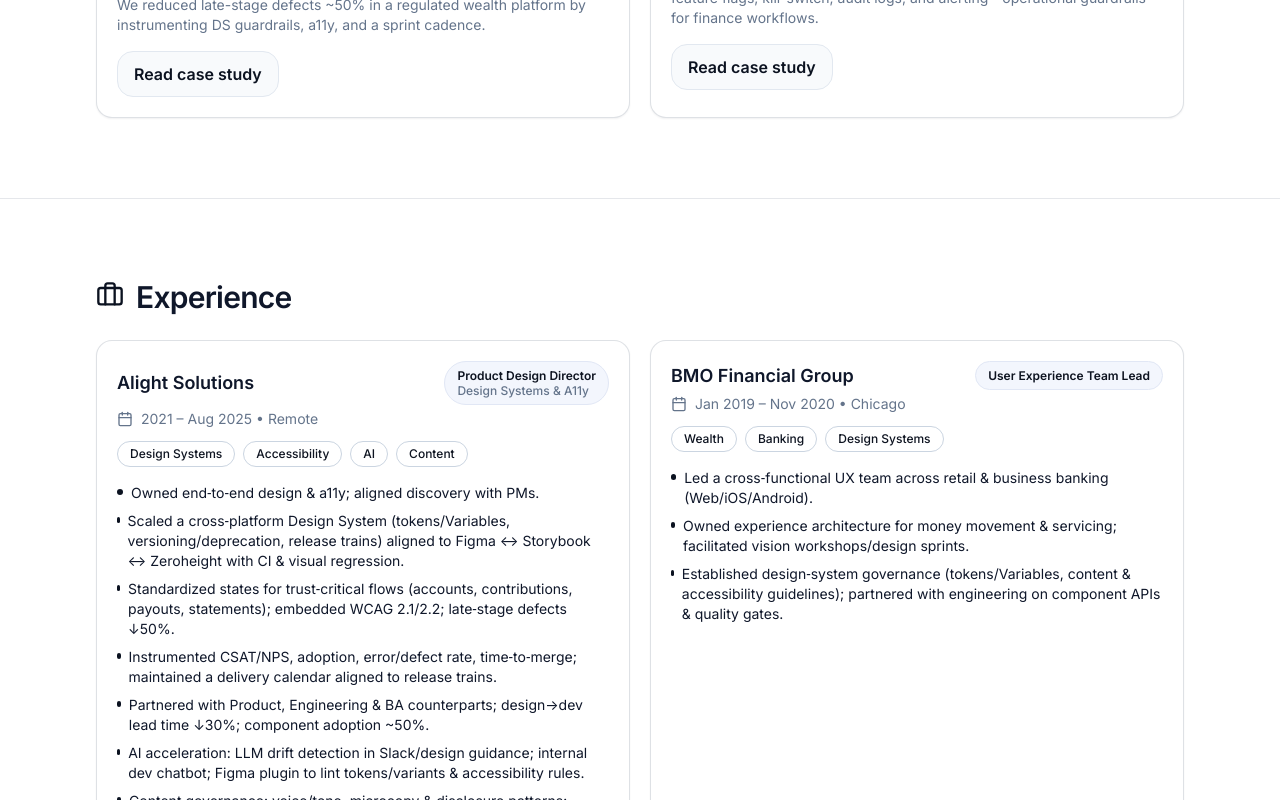
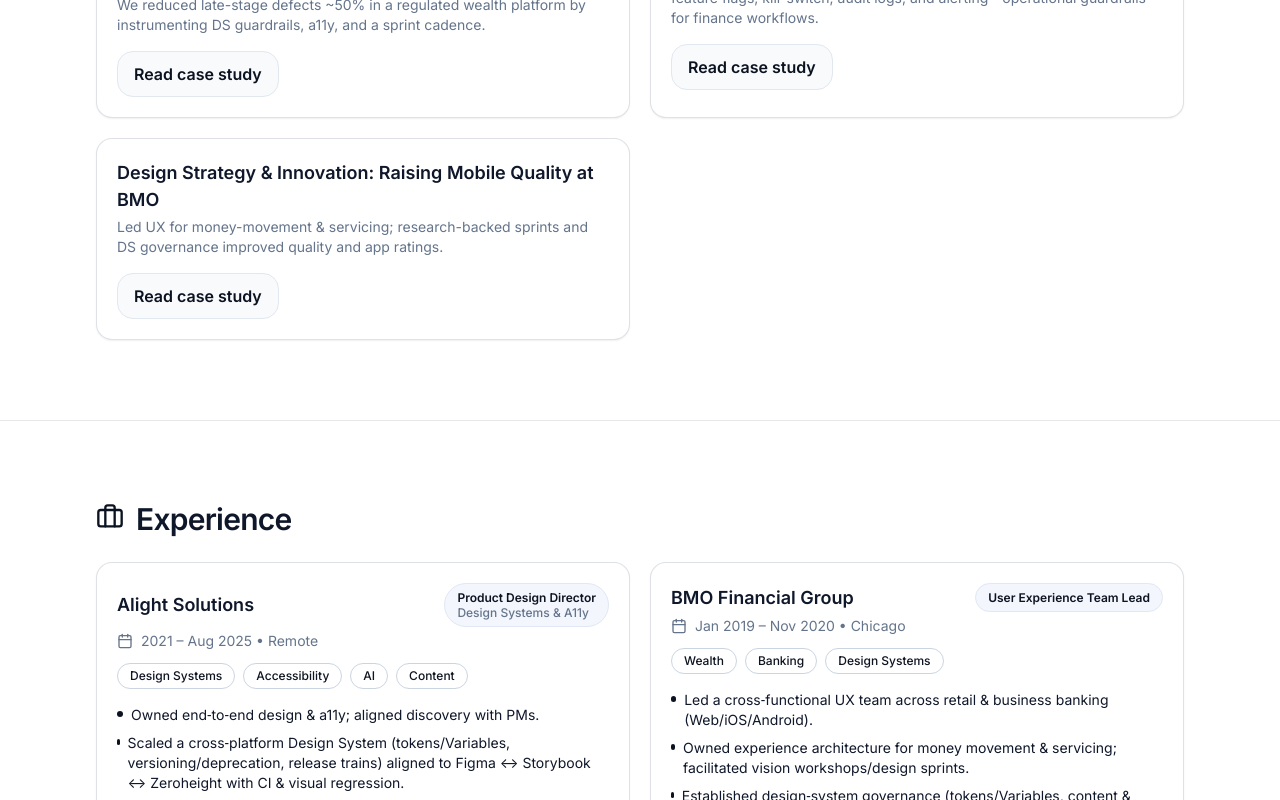
Before and after one commit to rflores-alight/Portfolio, a React (Vite) app: page / in a window 1280 px wide. Shown: the part 2380-3180 px from the top of the page. Built offline with nearby package versions, Linux system fonts and the light colour scheme.

Commit message:
added BMO case study

```diff
--- a/src/App.jsx
+++ b/src/App.jsx
@@ -81,11 +81,11 @@
     roleTitle: "UX & Engineering",
     period: "—",
     bullets: [
-      "American College of Surgeons: clinician‑facing data workflows (NCDB).",
       "Hyatt (Lead Mobile Product Designer).",
       "Manifest (Sr Experience Designer).",
       "InnerWorkings (Lead UX).",
       "TandemSeven (UX) — wealth clients incl. Goldman Sachs & JPMorgan.",
+      "American College of Surgeons: clinician‑facing data workflows (NCDB).",
       "Shure (GUI Software Engineer).",
     ],
     tags: ["Health", "Wealth", "Mobile", "UX Eng"],
@@ -215,7 +215,11 @@
     ],
     artifacts: [
       { src: "/case-studies/automation-arch.png", caption: "High-level architecture & data flow" },
-      { src: "/case-studies/ops-console.svg", caption: "Ops console mockup with job history & replay" },
+      {
+        src: "/case-studies/bmo-patterns.png",
+        caption: "Account summary pattern.",
+        aspect: "aspect-[9/16]"   // ← tall phone screenshot
+      },
     ],
     quote: {
       text: "This takes the emotions out of live trading.",
@@ -224,6 +228,50 @@
     lessons: [
       "Takes the emotions out of live trading.",
       "Treat observability as a product feature, not a dev nicety."
+    ]
+  },
+  {
+    slug: "bmo-design-strategy",
+    title: "Design Strategy & Innovation: Raising Mobile Quality at BMO",
+    subtitle: "Wealth • Money Movement • Design Strategy",
+    summary:
+      "Led UX for money-movement & servicing; research-backed sprints and DS governance improved quality and app ratings.",
+    tags: ["Wealth", "Banking", "Design Systems"],
+    hero: "/case-studies/bmo-hero.png",
+    context: {
+      role: "User Experience Team Lead",
+      team: "Cross-functional UX with 2 ICs; partnered closely with PM & Eng",
+      timeframe: "2019–2020",
+      constraints: [
+        "Regulatory/compliance requirements",
+        "Multiple platforms (Web/iOS/Android)",
+        "Legacy patterns/components"
+      ]
+    },
+    problem:
+      "Inconsistent patterns and unclear content in high-trust flows (money movement, servicing) created friction and contributed to poor mobile ratings.",
+    approach: [
+      "Vision workshops and design sprints with research to align on a North Star and test quickly.",
+      "Mapped end-to-end journeys and failure modes; clarified disclosures and trust-critical content.",
+      "Established design-system governance (tokens/Variables) and a11y standards; partnered with engineering on component APIs and quality gates.",
+      "Set a recurring review cadence across PM/Design/Eng to keep quality bars visible."
+    ],
+    built: [
+      "Unified money-movement patterns (limits, error/recovery, review/undo).",
+      "Content standards and microcopy for trust-critical moments.",
+      "Design-system guardrails and contribution model; migration guides.",
+      "Mobile standards across iOS/Android; cross-surface coherence."
+    ],
+    metrics: [
+      { label: "Mobile app rating", after: "↑ 2.2 → 4.2" }
+    ],
+    artifacts: [
+      { src: "/case-studies/bmo-journey-map.png", caption: "Journey map." },
+      { src: "/case-studies/bmo-screen.png", caption: "Account summary pattern." }
+    ],
+    lessons: [
+      "Research-backed content is as critical as UI for money movement.",
+      "Design-system guardrails accelerate consistency without slowing teams."
     ]
   }
 ];
@@ -245,7 +293,12 @@
     </CardHeader>
 
     <CardContent>
-      <Button variant="secondary" size="sm" onClick={() => onOpenModal(cs)}>
+      <Button
+        variant="secondary"
+        size="sm"
+        className="cursor-pointer"
+        onClick={() => onOpenModal(cs)}
+      >
         Read case study
       </Button>
     </CardContent>
@@ -317,9 +370,9 @@
                   className="rounded-xl overflow-hidden ring-1 ring-foreground/10"
                 >
                   <div
-                    className="relative bg-muted/20 aspect-[4/3]"
-                    // fallback if you don't have Tailwind's aspect utilities:
-                    // style={{ aspectRatio: "4 / 3" }}
+                    className={`relative bg-muted/20 ${a.aspect || "aspect-[4/3]"}`}
+                    // If you don't have Tailwind aspect-ratio plugin, uncomment:
+                    // style={!a.aspect ? { aspectRatio: "4 / 3" } : undefined}
                   >
                     <img
                       src={a.src}
```
Also changed, not shown: public/case-studies/bmo-journey-map.png (added), public/case-studies/bmo-screen.png (added).
